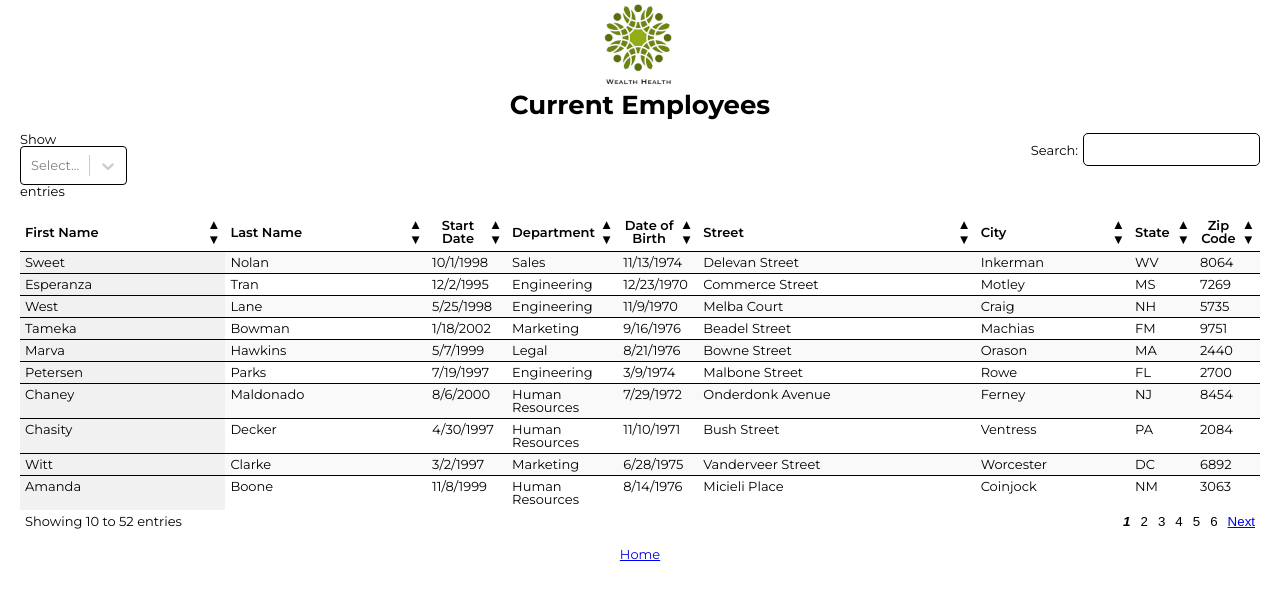
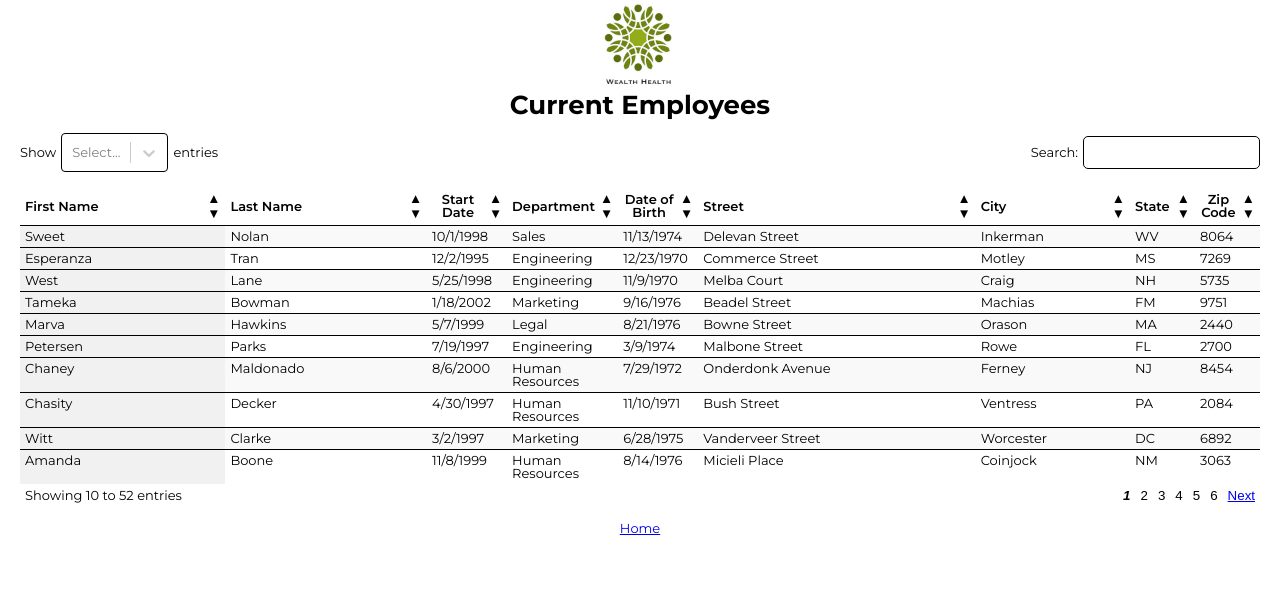
Before and after one commit to flesage-000/Utilisez-une-API-pour-un-compte-utilisateur-bancaire-avec-React-2, a React (Create React App) app: page /Employee-list in a window 1280 px wide. Shown: the top 600 px of the page. Built offline with nearby package versions, Linux system fonts and the light colour scheme.

Commit message:
Styling select field for table

```diff
--- a/src/Pages/EmployeeList/EmployeeList.css
+++ b/src/Pages/EmployeeList/EmployeeList.css
@@ -2,18 +2,20 @@
   display: flex;
   flex-direction: column;
 }
-.employeeList form {
+form {
   display: flex;
   flex-direction: row;
   justify-content: space-between;
   margin-bottom: 15px;
 }
-.employeeList form select {
+form > div {
+  align-items: center;
+  display: flex;
+  flex-direction: row;
+}
+form .react-select {
   margin: 0 5px;
 }
-.employeeList form input {
+form input {
   margin-left: 5px;
 }
-.employeeList {
-
-}
```
